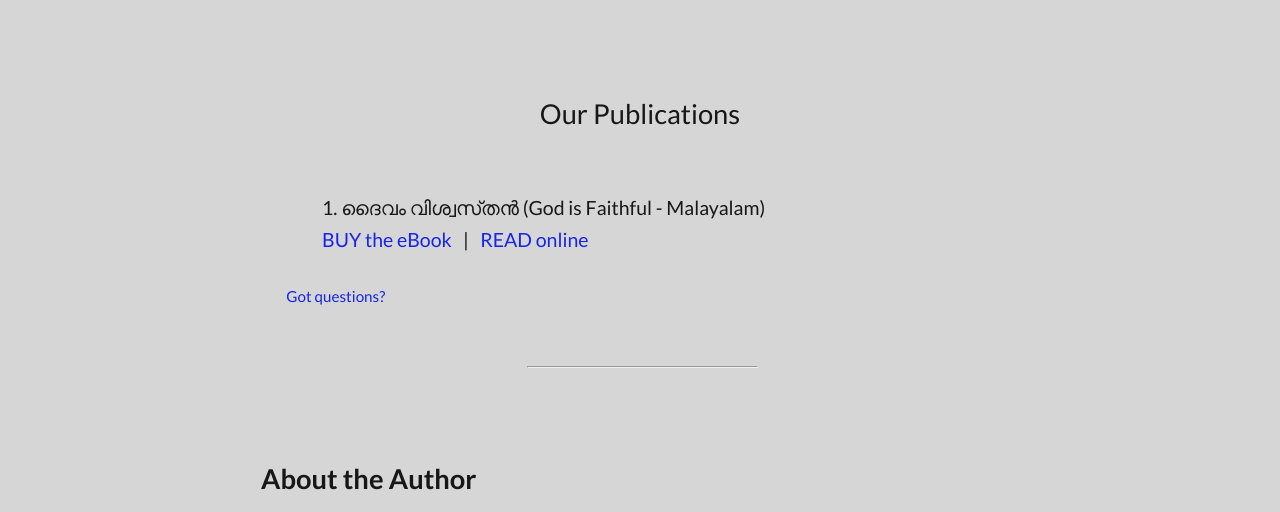
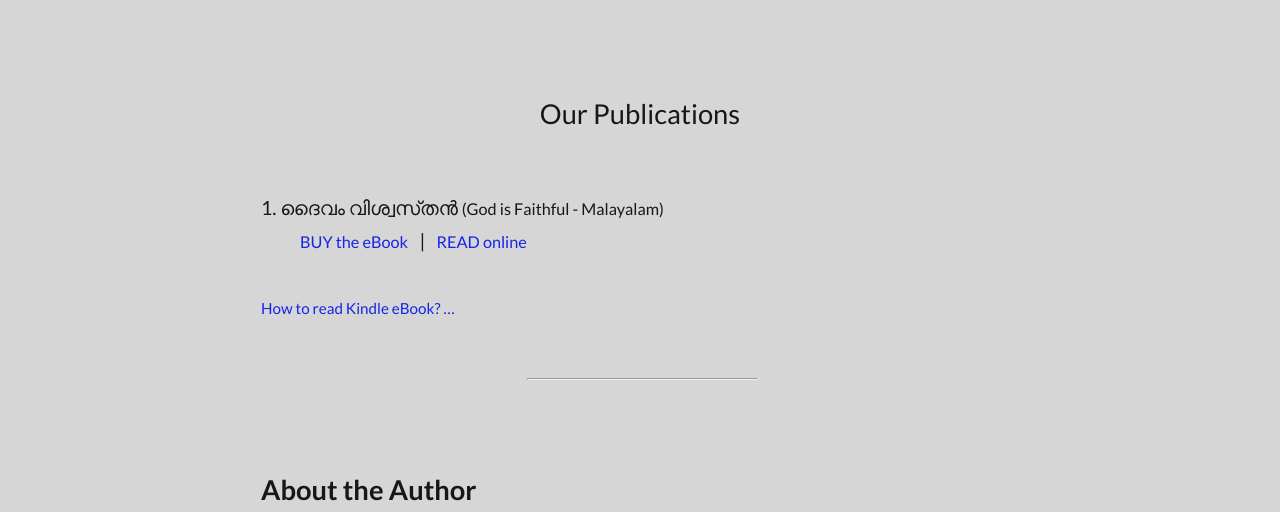
Before and after one commit to indiamission/GodIsFaithful, a plain HTML site: page index.html in a window 1280 px wide. Shown: the part 208-720 px from the top of the page. Drawn offline with Linux system fonts and the light colour scheme; a script that the page names is missing; a web font is replaced by a local one.

Commit message:
first commit

```diff
--- a/index.html
+++ b/index.html
@@ -1013,15 +1013,14 @@
 
 
     <div id="toc" class="content-list">
-	    <ol id="toc">
-	    	<li class="content-entry">
-	      1. ദൈവം വിശ്വസ്‍തൻ (God is Faithful - Malayalam)<br />
-	      <a href="https://www.amazon.com/dp/B0D7TGC47Q/ref=sr_1_1" target="_blank">BUY the eBook</a>
+	    <p class="hangingindent">
+	      1. ദൈവം വിശ്വസ്‍തൻ <small>(God is Faithful - Malayalam)</small><br />
+	      <a href="https://www.amazon.com/dp/B0D7TGC47Q/ref=sr_1_1" target="_blank"><small>BUY the eBook</small></a>
 	      &nbsp;&nbsp;|&nbsp;&nbsp;
-	      <a href="./books/ebook_daivam_vishwasthan_aby_mathew_mal.html" target="_blank">READ online</a>
-	    	</li>
-	    </ol>
-	    <p class="notes"><a href="#instructions">Got questions?</a></p>
+	      <a href="./books/ebook_daivam_vishwasthan_aby_mathew_mal.html" target="_blank"><small>READ online</small></a>
+	    </p>
+
+	    <p class="notes noindent" style="margin-top:2rem;"><a href="#instructions">How to read Kindle eBook? …</a></p>
 
     <hr />
 
```
